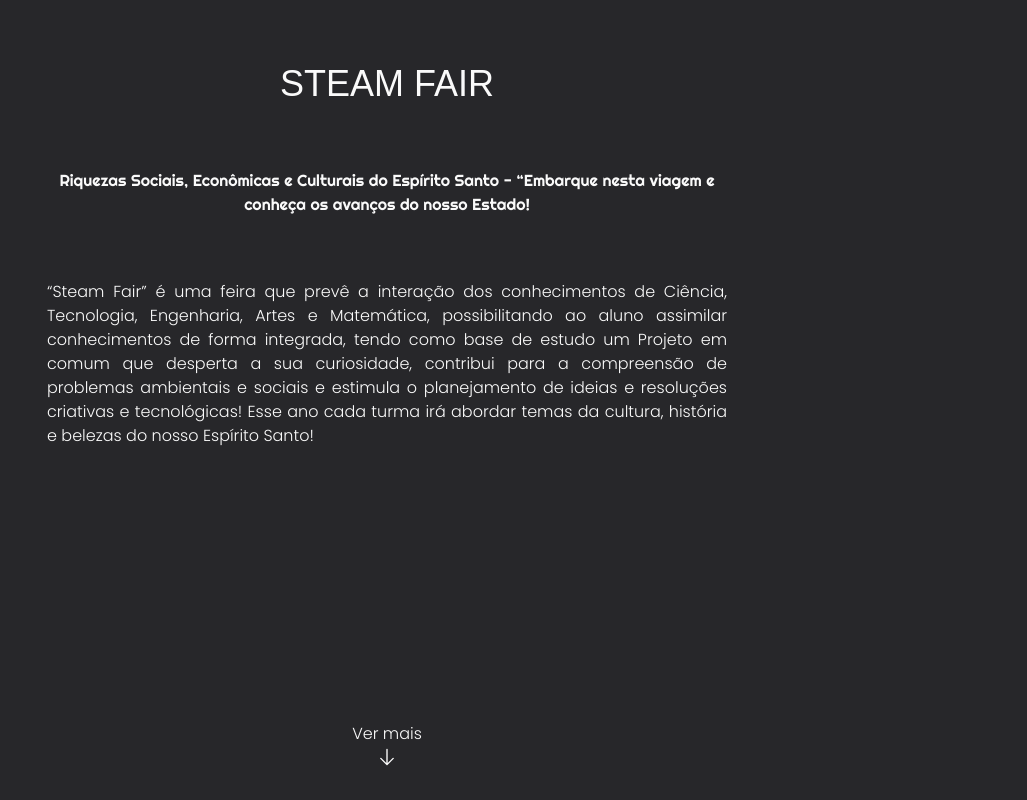
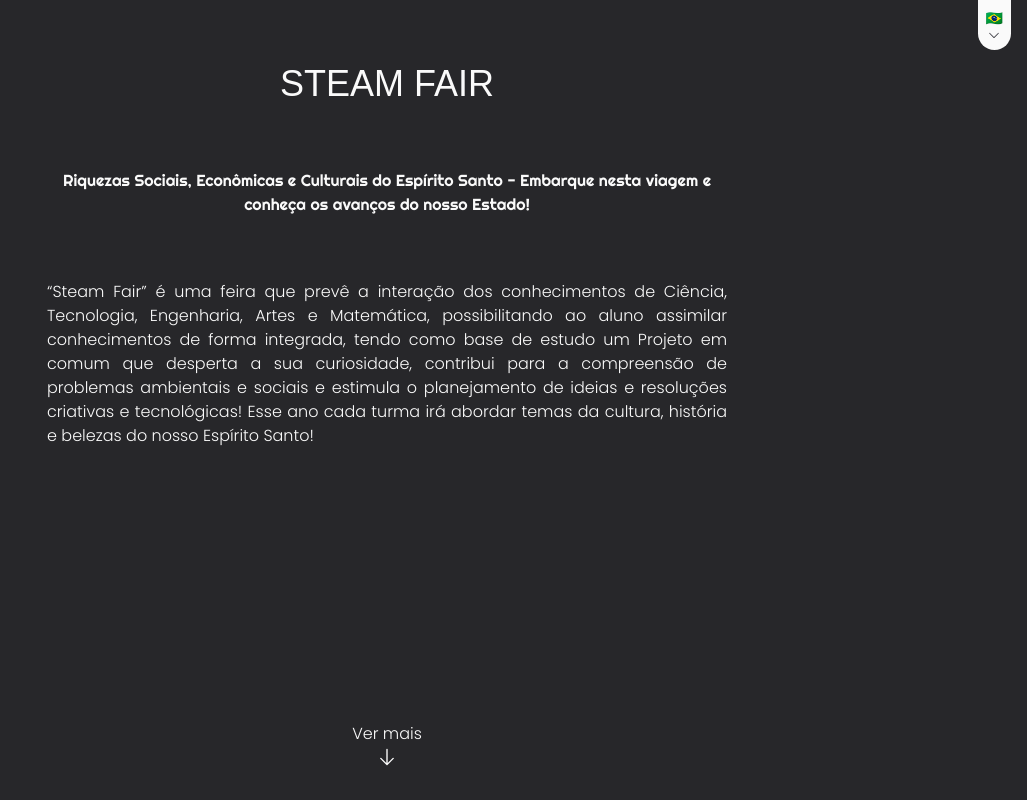
Before and after one commit to juliobissoli/SteamFair, a Next.js app: page / in a window 1280 px wide. Shown: the top 800 px of the page, without its empty margins (253-1280 px from the left). Built offline with nearby package versions, Linux system fonts and the light colour scheme; a web font is replaced by a local one.

Commit message:
Add btn de alterar linguagem

```diff
--- /dev/null
+++ b/app/components/btnToggleLang.tsx
@@ -0,0 +1,23 @@
+"use client"
+
+import { ArrowDown, ArrowLeft, CaretDown } from "@phosphor-icons/react";
+import { useEffect, useState } from "react";
+
+export const BtnToggleLang = () => {
+  const [currentLang, setDataInfo] = useState("pt-br");
+
+  useEffect(() => {
+    setDataInfo(localStorage.getItem("lang") || "pt-br");
+  }, []);
+
+  return (
+    <div className="fixed flex flex-col items-center text-sm text-zinc-700   rounded-b-full top-0 right-4 p-2 z-30 bg-zinc-50">
+      <button
+      onClick={()=> {
+        setDataInfo(currentLang === "pt-br" ? 'en-ca' : 'pt-br')
+      }}
+      >{currentLang === "pt-br" ? "🇧🇷" : "🇨🇦"}</button>
+      <CaretDown />
+    </div>
+  );
+};
--- a/app/page.tsx
+++ b/app/page.tsx
@@ -4,6 +4,7 @@ import { schoolClasses } from "@/data/schoolClassInfo";
 import { ArrowDown } from "@phosphor-icons/react";
 import { Love_Ya_Like_A_Sister, Righteous } from "next/font/google";
 import Link from "next/link";
+import { BtnToggleLang } from "./components/btnToggleLang";
 
 const fLoveYaKikeASister = Love_Ya_Like_A_Sister({
   subsets: ["latin"],
@@ -58,6 +59,7 @@ const righteous = Righteous({ subsets: ["latin"], weight: "400" });
 export default function Home() {
   return (
     <main className="page-wrapper px-5">
+      <BtnToggleLang />
       <section className="h-[100vh] flex flex-col justify-between">
         <div>
           <header
@@ -69,7 +71,7 @@ export default function Home() {
             className={`text-center mt-16 text-md ${righteous.className}`}
           >
             Riquezas Sociais, Econômicas e Culturais do Espírito Santo -
-            “Embarque nesta viagem e conheça os avanços do nosso Estado!
+            Embarque nesta viagem e conheça os avanços do nosso Estado!
           </section>
 
           <p className="mt-16 text-justify	">
--- a/app/projects/[id]/page.tsx
+++ b/app/projects/[id]/page.tsx
@@ -5,6 +5,7 @@ import { ArrowLeft } from "@phosphor-icons/react";
 import Link from "next/link";
 import { useEffect, useState } from "react";
 import { Righteous } from "next/font/google";
+import { BtnToggleLang } from "@/app/components/btnToggleLang";
 
 const righteous = Righteous({ subsets: ["latin"], weight: "400" });
 
@@ -32,6 +33,7 @@ export default function ProjectDetail({ params }: { params: { id: string } }) {
 
   return (
     <main className="h-[100vh] overflow-scroll">
+      <BtnToggleLang />
       <header className="absolute z-20 w-full bg-zinc-800 flex p-3 items-center justify-between rounded-b-[20px]">
         <Link href="/">
           <button className="h-10 text-zinc-800 w-10 rounded-full flex justify-center items-center bg-zinc-50">
```
